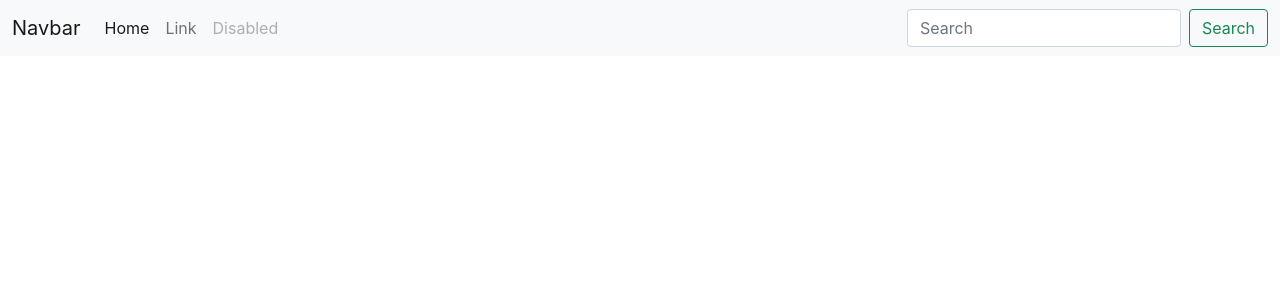
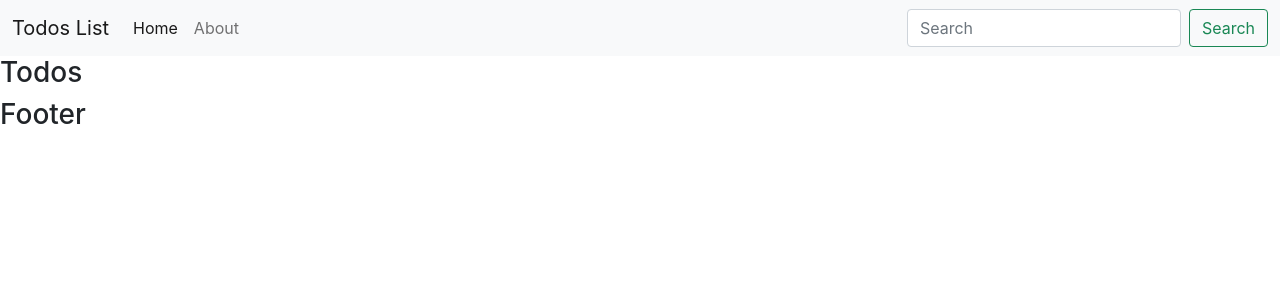
Before and after one commit to abubaker-cs/todos-list, a React (Create React App) app: page / in a window 1280 px wide. Shown: the top 300 px of the page. Built offline with nearby package versions, Linux system fonts and the light colour scheme.

Commit message:
Creating Header, Fotoer and Todos components

```diff
--- a/src/App.js
+++ b/src/App.js
@@ -1,56 +1,15 @@
 import logo from "./logo.svg";
 import "./App.css";
+import Todos from "./Components/Todos";
+import Header from "./Components/Header";
+import Footer from "./Components/Footer";
 
 function App() {
-  let myVar = 345;
   return (
     <>
-      <nav className="navbar navbar-expand-lg navbar-light bg-light">
-        <div className="container-fluid">
-          <a className="navbar-brand" href="#">
-            Navbar
-          </a>
-          <button
-            className="navbar-toggler"
-            type="button"
-            data-bs-toggle="collapse"
-            data-bs-target="#navbarSupportedContent"
-            aria-controls="navbarSupportedContent"
-            aria-expanded="false"
-            aria-label="Toggle navigation"
-          >
-            <span className="navbar-toggler-icon"></span>
-          </button>
-          <div className="collapse navbar-collapse" id="navbarSupportedContent">
-            <ul className="navbar-nav me-auto mb-2 mb-lg-0">
-              <li className="nav-item">
-                <a className="nav-link active" aria-current="page" href="#">
-                  Home
-                </a>
-              </li>
-              <li className="nav-item">
-                <a className="nav-link" href="#">
-                  Link
-                </a>
-              </li>
-              <li className="nav-item">
-                <a className="nav-link disabled">Disabled</a>
-              </li>
-            </ul>
-            <form className="d-flex">
-              <input
-                className="form-control me-2"
-                type="search"
-                placeholder="Search"
-                aria-label="Search"
-              />
-              <button className="btn btn-outline-success" type="submit">
-                Search
-              </button>
-            </form>
-          </div>
-        </div>
-      </nav>
+      <Header />
+      <Todos />
+      <Footer />
     </>
   );
 }
--- /dev/null
+++ b/src/Components/Footer.js
@@ -0,0 +1,9 @@
+import React from "react";
+
+export default function Footer() {
+  return (
+    <div>
+      <h3>Footer</h3>
+    </div>
+  );
+}
--- /dev/null
+++ b/src/Components/Header.js
@@ -0,0 +1,49 @@
+import React from "react";
+
+export default function Header() {
+  return (
+    <nav className="navbar navbar-expand-lg navbar-light bg-light">
+      <div className="container-fluid">
+        <a className="navbar-brand" href="#">
+          Todos List
+        </a>
+        <button
+          className="navbar-toggler"
+          type="button"
+          data-bs-toggle="collapse"
+          data-bs-target="#navbarSupportedContent"
+          aria-controls="navbarSupportedContent"
+          aria-expanded="false"
+          aria-label="Toggle navigation"
+        >
+          <span className="navbar-toggler-icon"></span>
+        </button>
+        <div className="collapse navbar-collapse" id="navbarSupportedContent">
+          <ul className="navbar-nav me-auto mb-2 mb-lg-0">
+            <li className="nav-item">
+              <a className="nav-link active" aria-current="page" href="#">
+                Home
+              </a>
+            </li>
+            <li className="nav-item">
+              <a className="nav-link" href="#">
+                About
+              </a>
+            </li>
+          </ul>
+          <form className="d-flex">
+            <input
+              className="form-control me-2"
+              type="search"
+              placeholder="Search"
+              aria-label="Search"
+            />
+            <button className="btn btn-outline-success" type="submit">
+              Search
+            </button>
+          </form>
+        </div>
+      </div>
+    </nav>
+  );
+}
--- /dev/null
+++ b/src/Components/Todos.js
@@ -0,0 +1,9 @@
+import React from "react";
+
+export default function Todos() {
+  return (
+    <div>
+      <h3>Todos</h3>
+    </div>
+  );
+}
```
Also changed, not shown: src/Components/Todo.js (added).
